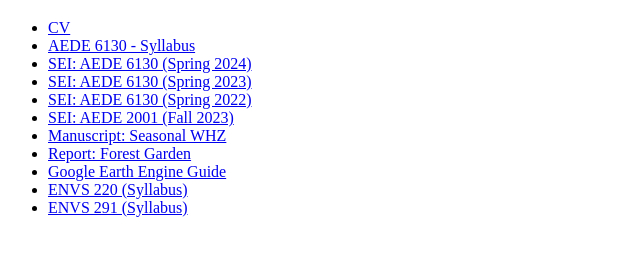
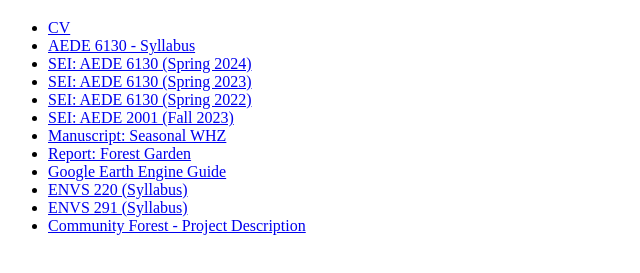
Before and after one commit to KaranShakya28/files, a plain HTML site: page index.html in a window 1280 px wide. Shown: the part 61-334 px from the top of the page, without its empty margins (0-640 px from the left). Drawn offline with Linux system fonts and the light colour scheme.

Commit message:
Update index.html

```diff
--- a/index.html
+++ b/index.html
@@ -17,6 +17,7 @@
     <li><a href="gee-guide.pdf" target="_blank">Google Earth Engine Guide</li>
     <li><a href="envs220-syllabus(condensed).pdf" target="_blank">ENVS 220 (Syllabus)</li>
     <li><a href="envs291-syllabus(condensed).pdf" target="_blank">ENVS 291 (Syllabus)</li>
+    <li><a href="shakya-cf_studentad.pdf" target="_blank">Community Forest - Project Description</li>
     <!-- Add more links as needed -->
   </ul>
 </body>
```
